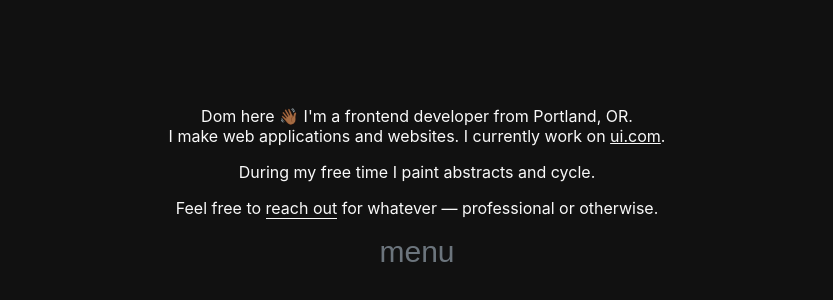
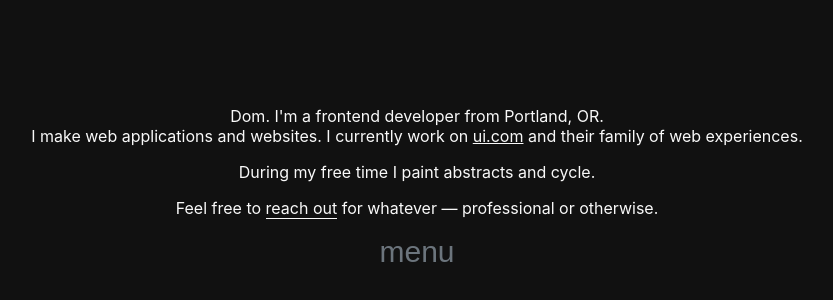
Before and after one commit to domvillegas/portfolio-website, a Next.js app: page /about in a window 1280 px wide. Shown: the part 220-520 px from the top of the page, without its empty margins (223-1056 px from the left). Built offline with nearby package versions, Linux system fonts and the light colour scheme.

Commit message:
Improve bio.

```diff
--- a/src/pages/about/index.tsx
+++ b/src/pages/about/index.tsx
@@ -21,11 +21,12 @@ const About = () => {
     <div className={styles.about}>
       <div>
         <p>
-          Dom here 👋🏾 I'm a frontend developer from Portland, OR. <br /> I make
-          web applications and websites. I currently work on{" "}
+          Dom. I'm a frontend developer from Portland, OR. <br /> I make web
+          applications and websites. I currently work on{" "}
           <a href="https://www.ui.com/" target="_blank">
             ui.com
-          </a>
+          </a>{" "}
+          and their family of web experiences.
           {/* ,{" "}
           <a href="https://equitymultiple.com/" target="_blank">
             equitymultiple.com
@@ -34,7 +35,6 @@ const About = () => {
           <a href="https://www.tongue.dance/" target="_blank">
             tongue.dance
           </a> */}
-          .
         </p>
         <p>During my free time I paint abstracts and cycle.</p>
         <p>
```
